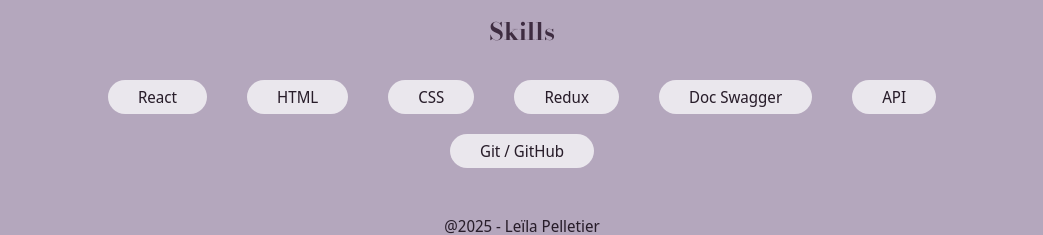
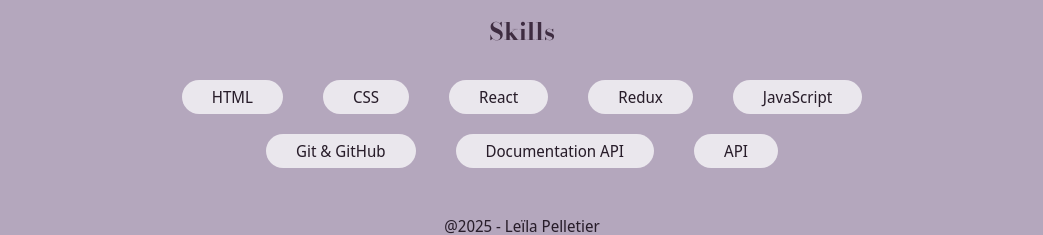
Before and after one commit to NeugdaeUju/Portfolio, a React (Vite) app: page /works/1 in a window 1280 px wide. Shown: the part 1262-1497 px from the top of the page, without its empty margins (118-1161 px from the left). Built offline with nearby package versions, Linux system fonts and the light colour scheme.

Commit message:
Ajouts des skills via une fonction map sur chaque page de projet

```diff
--- a/src/pages/WorksDetails.jsx
+++ b/src/pages/WorksDetails.jsx
@@ -40,13 +40,12 @@
                 <div className='worksDetails-page__skills'>
                     <h2 className='worksDetails-page__skills--title  worksDetails-page__subtitles'>Skills</h2>
                     <div className='worksDetails-page__skills__list'>
-                        <p className='worksDetails-page__skills__list--item'>React</p>
-                        <p className='worksDetails-page__skills__list--item'>HTML</p>
-                        <p className='worksDetails-page__skills__list--item'>CSS</p>
-                        <p className='worksDetails-page__skills__list--item'>Redux</p>
-                        <p className='worksDetails-page__skills__list--item'>Doc Swagger</p>
-                        <p className='worksDetails-page__skills__list--item'>API</p>
-                        <p className='worksDetails-page__skills__list--item'>Git / GitHub</p>
+                        {Array.isArray(project.skills) &&
+                            project.skills.map((skill, idx) => (
+                                <p className='worksDetails-page__skills__list--item'
+                                    key={idx}>{skill}</p>
+                            ))
+                        }
                     </div>
 
                 </div>
```
